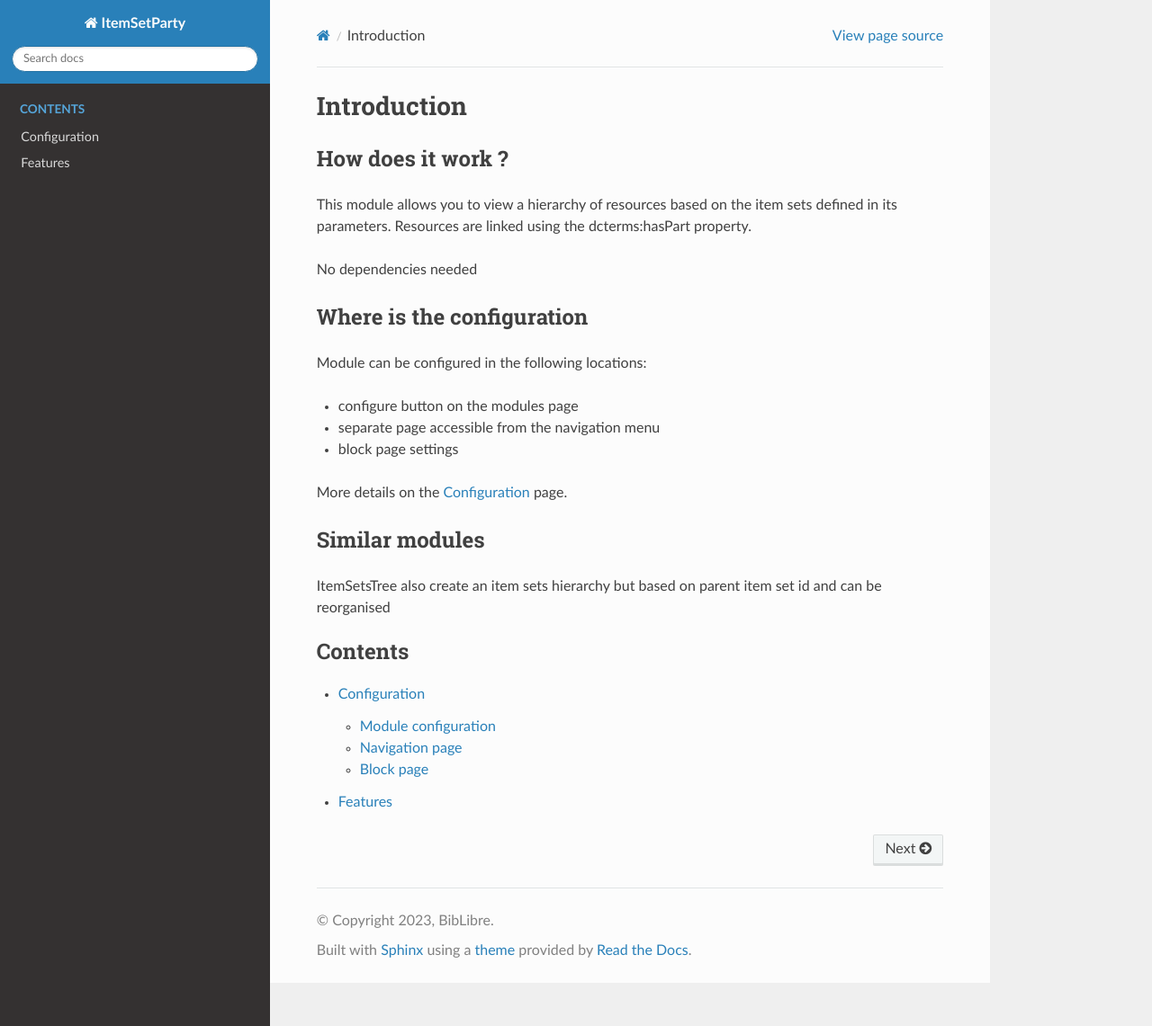
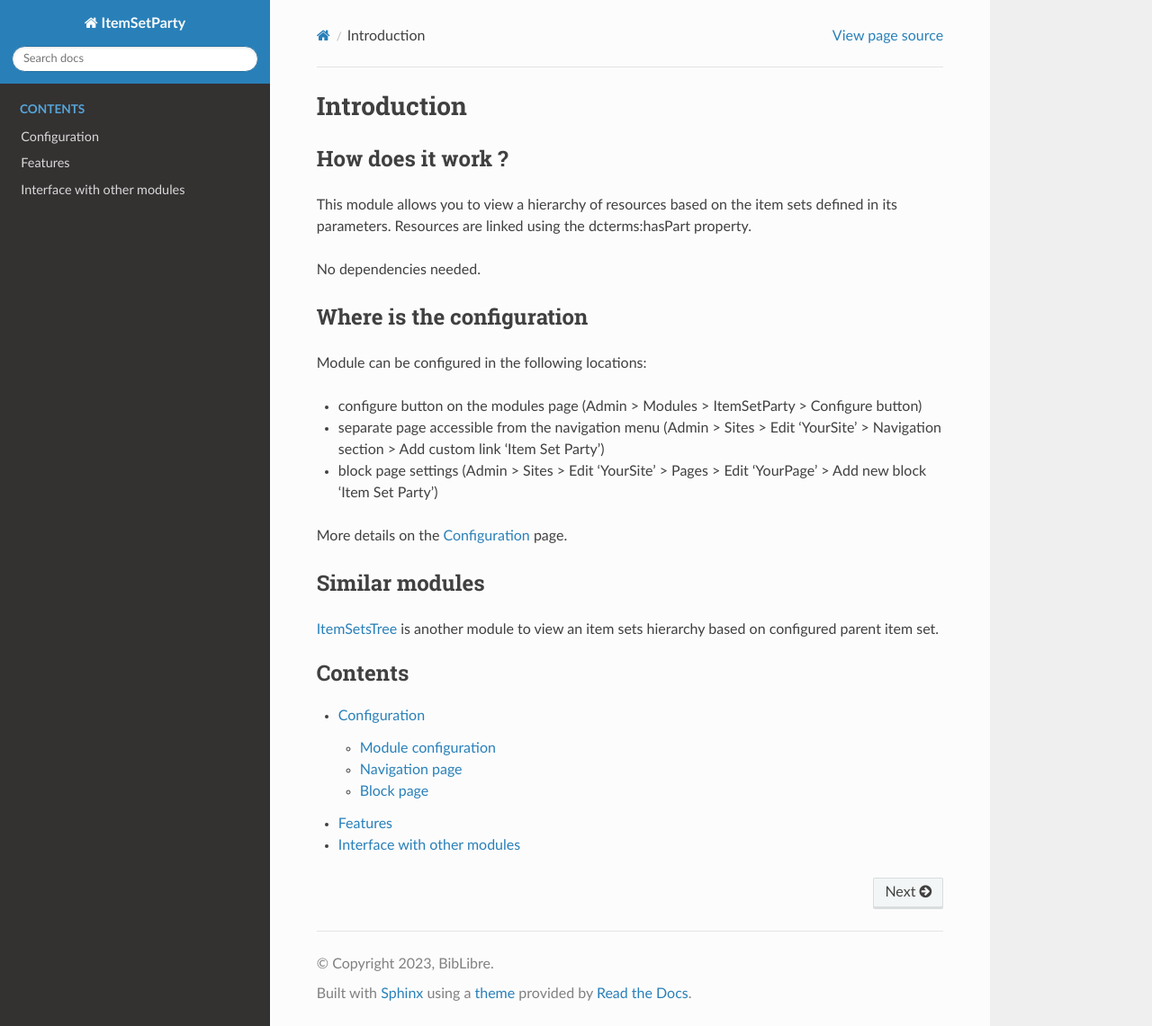
Before and after one commit to biblibre/omeka-s-module-ItemSetParty, a Sphinx documentation site: the page built from documentation/index.rst, in a window 1280 px wide and 1141 px high. Shown: the whole window at 90% size. Built offline with Sphinx 7.4.7 and the Read the Docs theme 2.0.0, drawn with Linux system fonts in a browser that asks for light colours.

Commit message:
Update documentation

```diff
--- a/documentation/index.rst
+++ b/documentation/index.rst
@@ -7,23 +7,25 @@
 This module allows you to view a hierarchy of resources based on the item sets defined in its parameters.
 Resources are linked using the dcterms:hasPart property.
 
-No dependencies needed
+No dependencies needed.
 
 Where is the configuration
 --------------------------
 
 Module can be configured in the following locations:
 
-- configure button on the modules page
-- separate page accessible from the navigation menu
-- block page settings
+- configure button on the modules page (Admin > Modules > ItemSetParty > Configure button)
+- separate page accessible from the navigation menu (Admin > Sites > Edit 'YourSite' > Navigation section > Add custom link 'Item Set Party')
+- block page settings (Admin > Sites > Edit 'YourSite' > Pages > Edit 'YourPage' > Add new block 'Item Set Party')
 
 More details on the :doc:`configuration` page.
 
 Similar modules
 ---------------
 
-ItemSetsTree also create an item sets hierarchy but based on parent item set id and can be reorganised
+ItemSetsTree_ is another module to view an item sets hierarchy based on configured parent item set.
+
+.. _ItemSetsTree: https://github.com/biblibre/omeka-s-module-ItemSetsTree
 
 .. toctree::
    :maxdepth: 2
@@ -31,3 +33,4 @@
 
    configuration
    features
+   interface-with-other-modules
--- /dev/null
+++ b/documentation/interface-with-other-modules.rst
@@ -0,0 +1,6 @@
+Interface with other modules
+============================
+
+EADImport_ is a module which allows to import resources from a XML file ("ead" formatted).
+
+.. _EADImport: https://github.com/biblibre/omeka-s-module-EADImport
```
Also changed, not shown: 8 other files.
